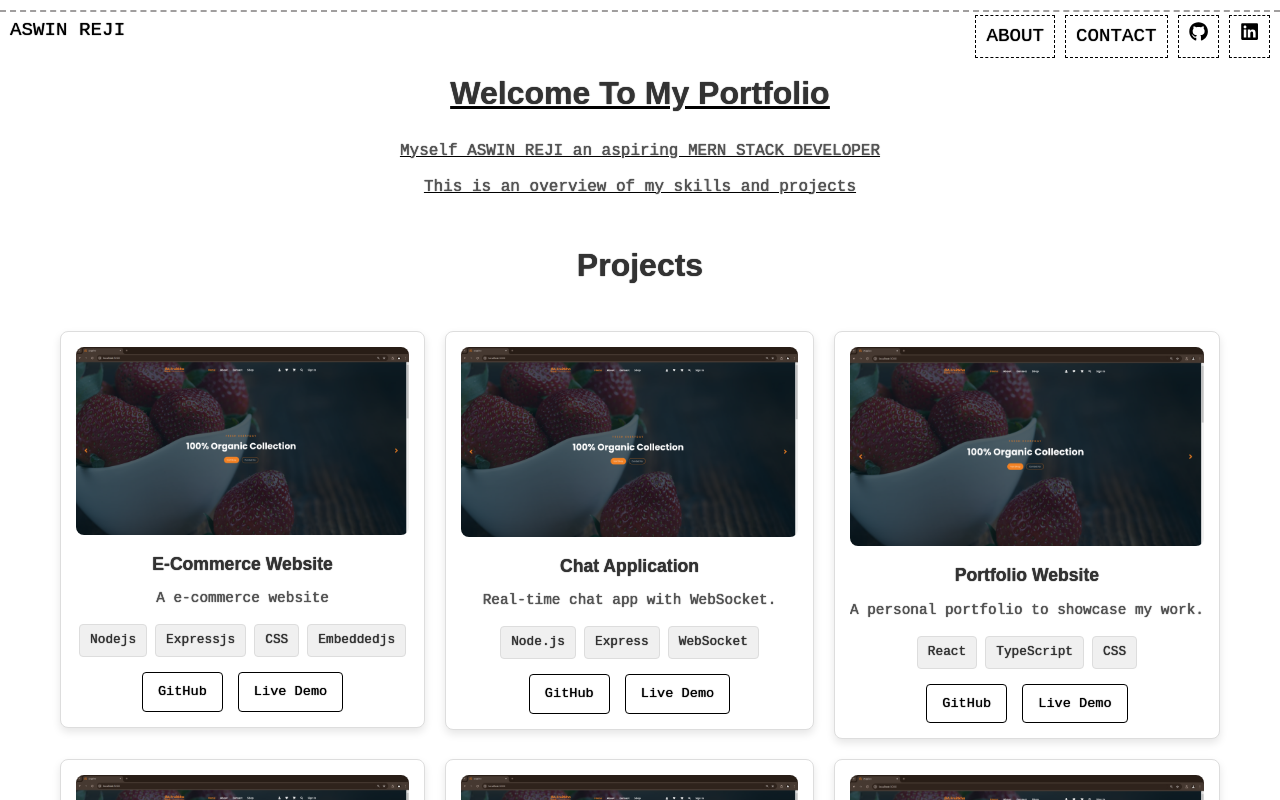
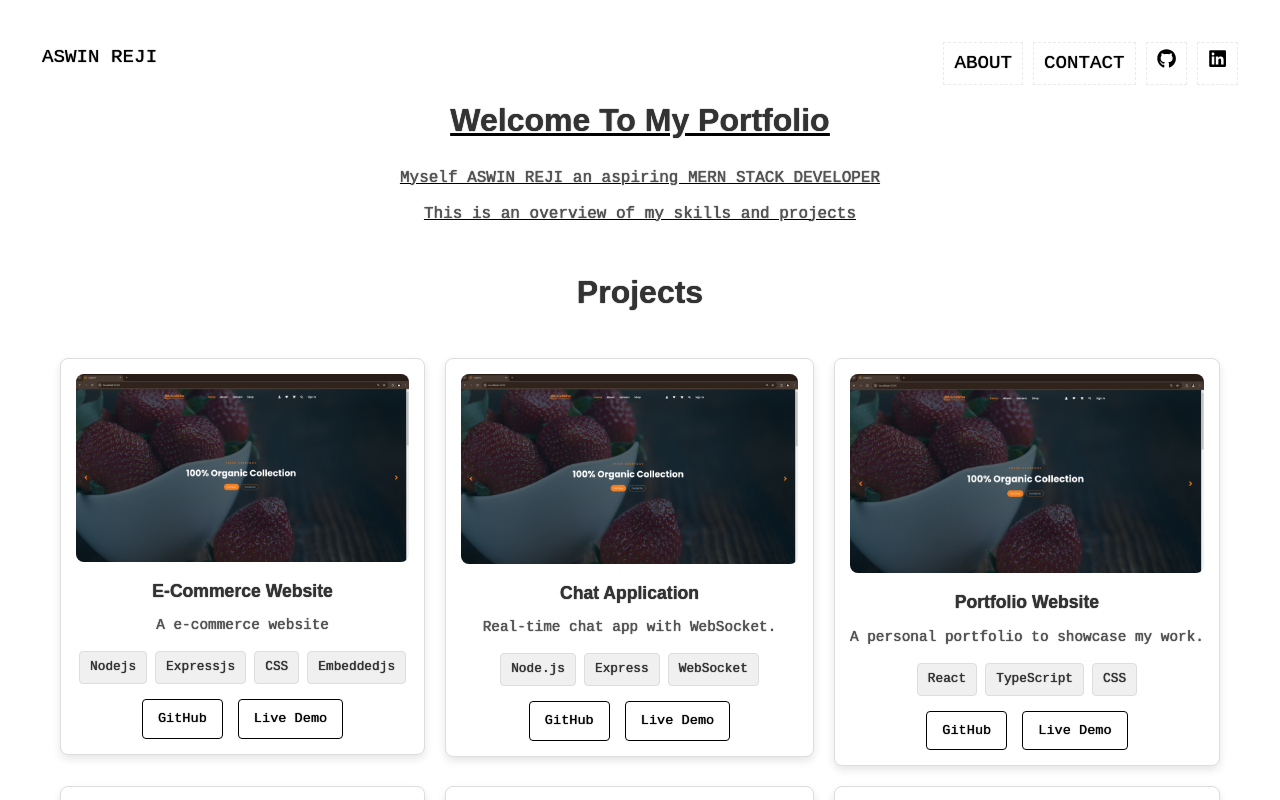
Before and after one commit to dev-aswinreji/portfolio, a React app: page / in a window 1280 px wide. Shown: the top 800 px of the page. Built offline with nearby package versions, Linux system fonts and the light colour scheme; the HTML template or start-up script is replaced by a standard one.

Commit message:
fix: made changes in navbar and about.css

```diff
--- a/src/components/navbar/navbar.css
+++ b/src/components/navbar/navbar.css
@@ -21,14 +21,14 @@
     font-size: 1.2rem;
     text-transform: uppercase;
     text-align: center;
-    padding: 5px 0;
-    border-bottom: 2px dashed #a09e9e;
+    padding: 2rem;
+
   }
 
   .nav-icon {
     text-decoration: none;
     color: #000000;
-    border: 1px dashed #000;
+    border: 1px dashed #cfcece6b;
     padding: 5px 10px;
   }
 
```
